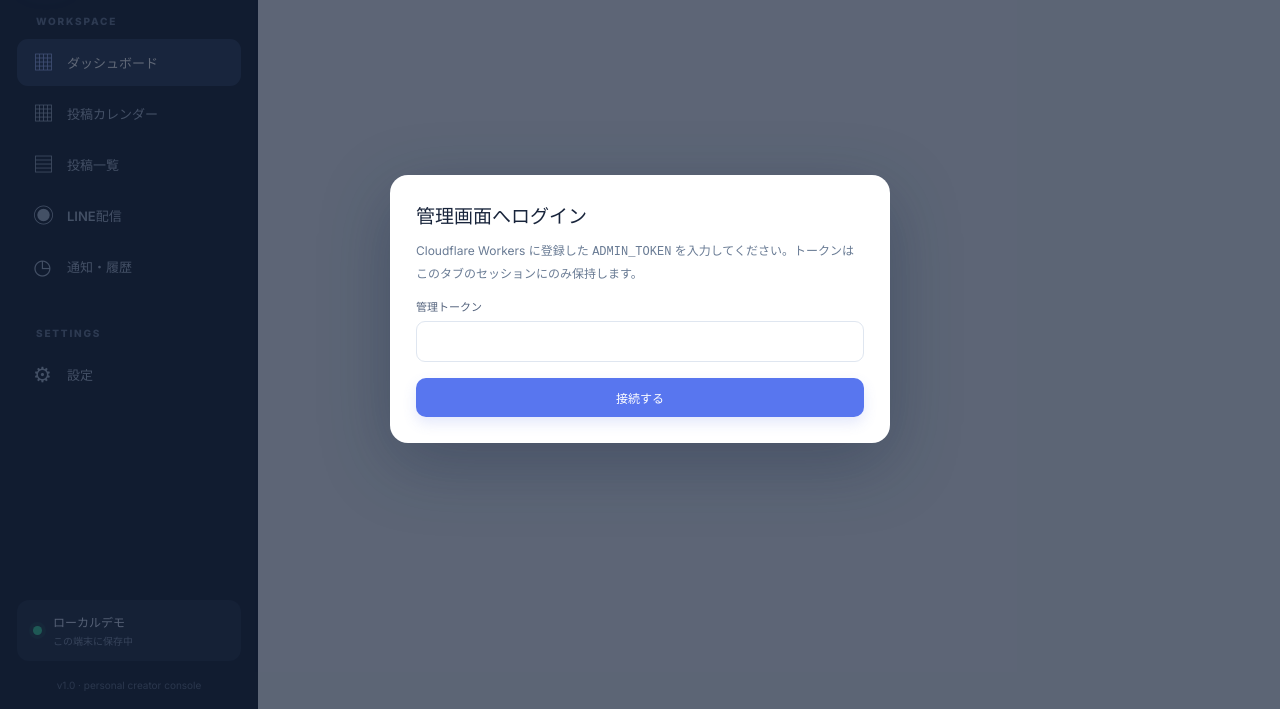
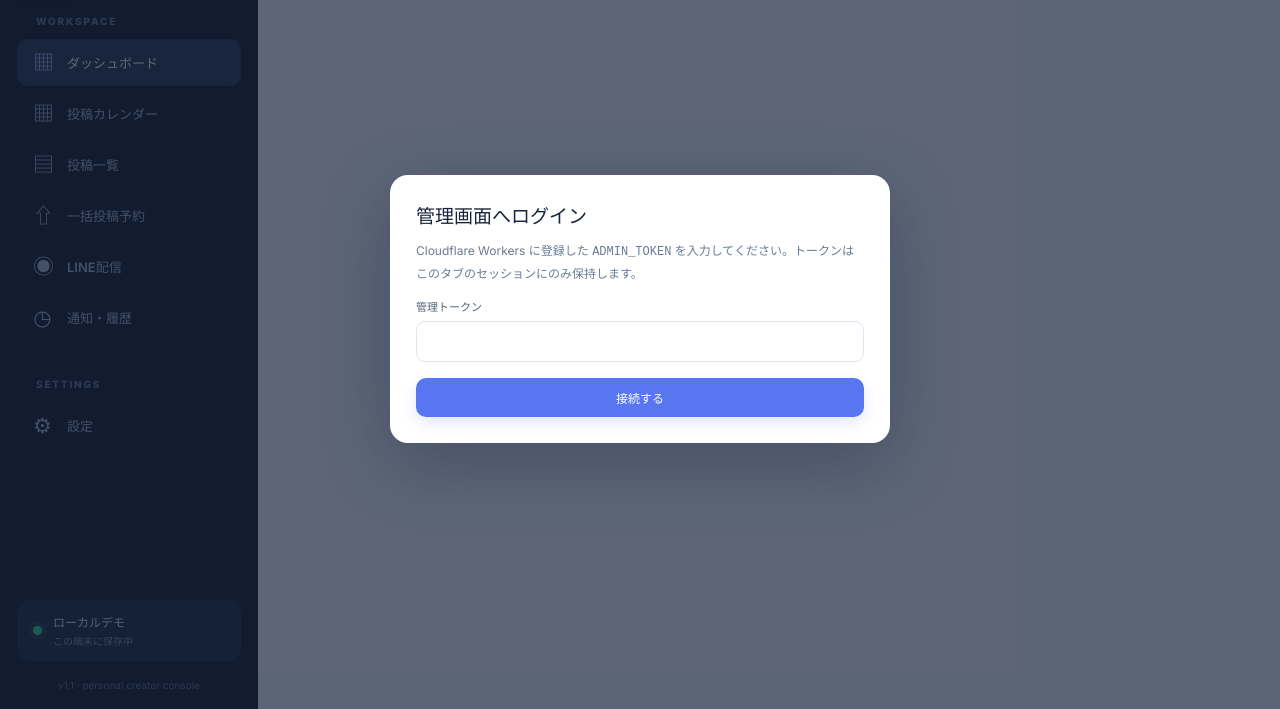
Before and after one commit to jankyjanky0920/janky-studio, a website with bundled scripts: page docs/index.html in a window 1280 px wide. Shown: the part 91-800 px from the top of the page. Built offline with nearby package versions, Linux system fonts and the light colour scheme.

Commit message:
Add bulk scheduling section to navigation

```diff
--- a/docs/index.html
+++ b/docs/index.html
@@ -18,6 +18,7 @@
       <button class="nav-item active" data-view="dashboard"><span class="nav-icon">▦</span> ダッシュボード</button>
       <button class="nav-item" data-view="calendar"><span class="nav-icon">▦</span> 投稿カレンダー</button>
       <button class="nav-item" data-view="posts"><span class="nav-icon">▤</span> 投稿一覧</button>
+      <button class="nav-item" data-view="bulk"><span class="nav-icon">⇧</span> 一括投稿予約</button>
       <button class="nav-item" data-view="line"><span class="nav-icon">◉</span> LINE配信</button>
       <button class="nav-item" data-view="history"><span class="nav-icon">◷</span> 通知・履歴</button>
     </nav>
@@ -25,7 +26,7 @@
     <nav class="nav"><button class="nav-item" data-view="settings"><span class="nav-icon">⚙</span> 設定</button></nav>
     <div class="side-bottom">
       <div class="status-indicator"><span class="status-led"></span><div><strong id="connectionLabel">ローカルデモ</strong><small id="connectionSub">この端末に保存中</small></div></div>
-      <div class="side-footer">v1.0 · personal creator console</div>
+      <div class="side-footer">v1.1 · personal creator console</div>
     </div>
   </aside>
   <div class="workspace">
```
